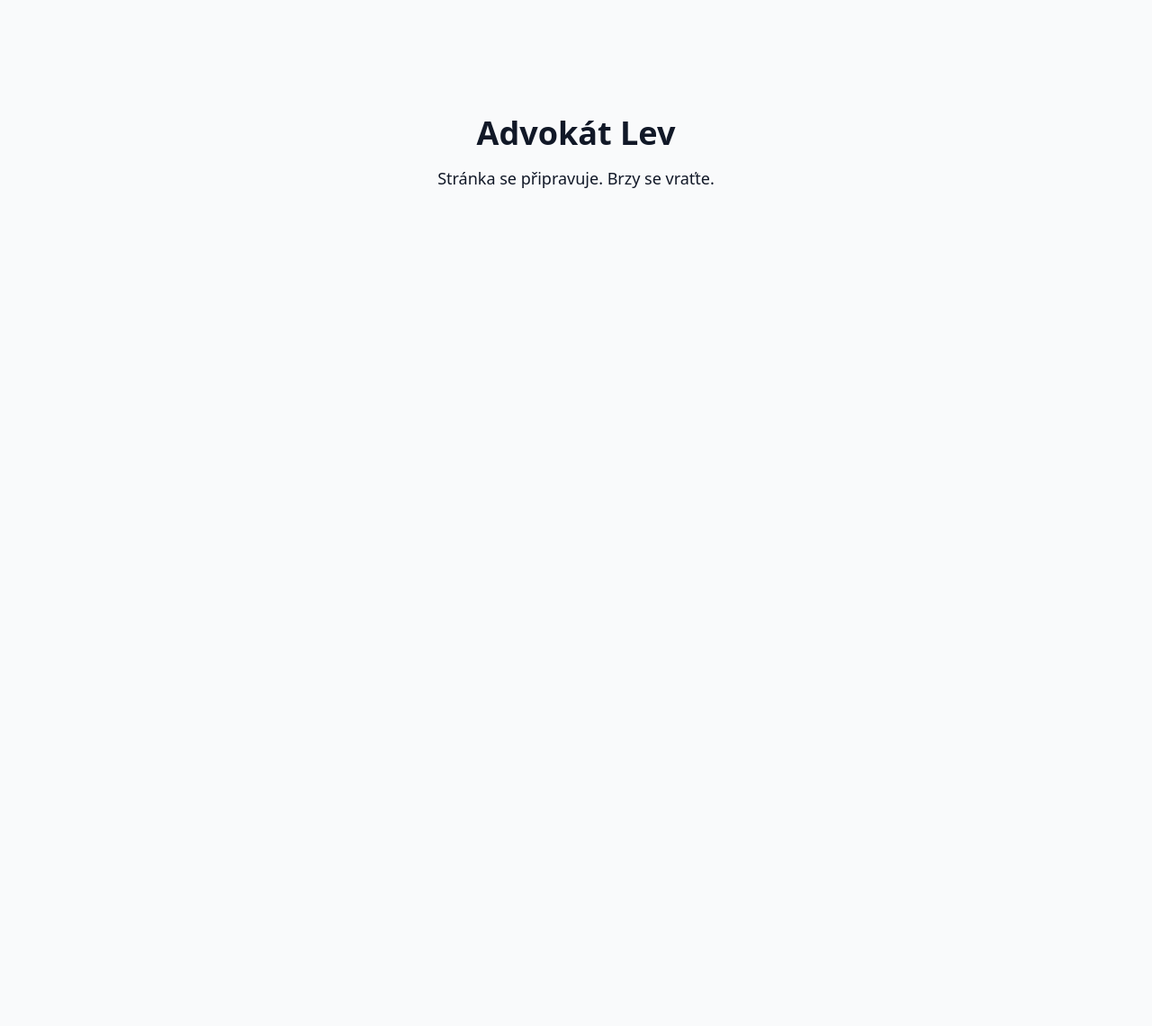
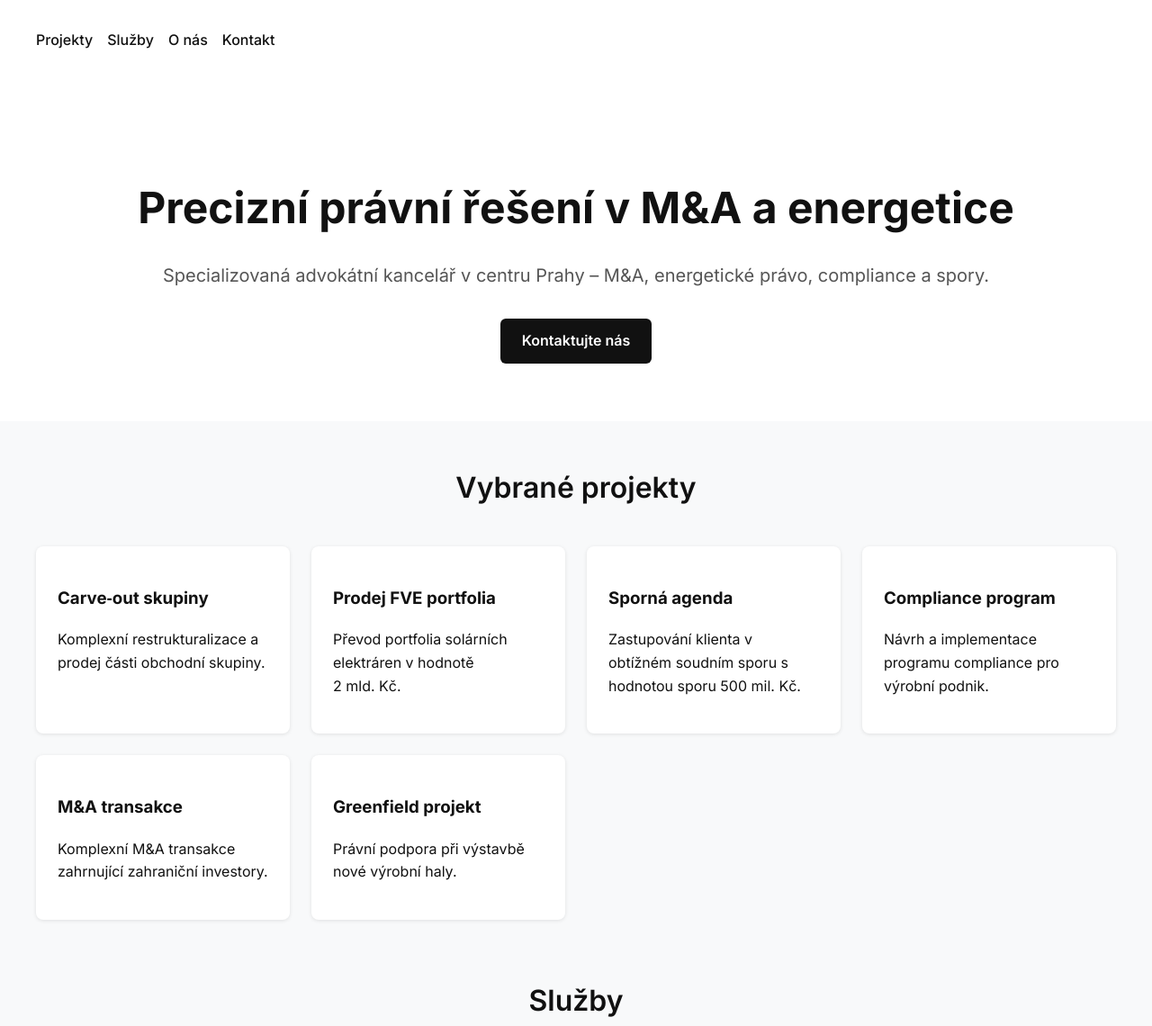
Before and after one commit to levpartnersceo-design/advokatlev, a plain HTML site: page index.html in a window 1280 px wide. Shown: the top 1140 px of the page at 90% size. Before the commit the page ends 800 px from the top, so only its background shows below. Drawn offline with nearby package versions, Linux system fonts and the light colour scheme.

Commit message:
Update index.html

```diff
--- a/index.html
+++ b/index.html
@@ -1,15 +1,82 @@
 <!DOCTYPE html>
 <html lang="cs">
 <head>
-  <meta charset="UTF-8" />
-  <meta name="viewport" content="width=device-width, initial-scale=1.0" />
-  <title>Advokat Lev</title>
-  <link rel="stylesheet" href="https://cdn.jsdelivr.net/npm/tailwindcss@2.2.19/dist/tailwind.min.css">
+  <meta charset="utf-8">
+  <meta name="viewport" content="width=device-width, initial-scale=1.0">
+  <title>Advokát Lev - Energetické právo & M&A</title>
+  <link rel="preconnect" href="https://fonts.googleapis.com">
+  <link rel="preconnect" href="https://fonts.gstatic.com" crossorigin>
+  <link href="https://fonts.googleapis.com/css2?family=Inter:wght@400;500;600;700&display=swap" rel="stylesheet">
+  <style>
+    body {margin:0;font-family:'Inter', sans-serif;background:#f8f9fa;color:#111;line-height:1.6;}
+    header {padding:2rem 1rem;background:#fff;box-shadow:0 1px 3px rgba(0,0,0,0.1);}
+    .container {max-width:1200px;margin:0 auto;padding:0 1rem;}
+    nav ul {list-style:none;display:flex;gap:1rem;padding:0;margin:0;}
+    nav a {color:#111;text-decoration:none;font-weight:500;}
+    nav a:hover {text-decoration:underline;}
+    .hero {padding:4rem 1rem;text-align:center;background:#fff;}
+    .hero h1 {font-size:3rem;margin-bottom:1rem;font-weight:700;}
+    .hero p {font-size:1.25rem;margin-bottom:2rem;color:#555;}
+    .btn {display:inline-block;padding:0.75rem 1.5rem;background:#111;color:#fff;border-radius:6px;text-decoration:none;font-weight:600;}
+    .btn:hover {background:#333;}
+    .section-title {font-size:2rem;margin:3rem 0 1.5rem;text-align:center;font-weight:600;}
+    .projects, .services {display:grid;grid-template-columns:repeat(auto-fit,minmax(250px,1fr));gap:1.5rem;padding:1rem;}
+    .project-card, .service-card {background:#fff;border-radius:8px;padding:1.5rem;box-shadow:0 1px 4px rgba(0,0,0,0.1);}
+    footer {padding:2rem 1rem;background:#111;color:#fff;text-align:center;margin-top:3rem;}
+  </style>
 </head>
-<body class="bg-gray-50 dark:bg-gray-900 text-gray-900 dark:text-gray-100">
-  <main class="container mx-auto px-4 py-32 text-center">
-    <h1 class="text-4xl font-bold mb-4">Advokát Lev</h1>
-    <p class="text-lg mb-8">Stránka se připravuje. Brzy se vraťte.</p>
-  </main>
+<body>
+  <header>
+    <div class="container">
+      <nav>
+        <ul>
+          <li><a href="#projekty">Projekty</a></li>
+          <li><a href="#sluzby">Služby</a></li>
+          <li><a href="#o-nas">O nás</a></li>
+          <li><a href="#kontakt">Kontakt</a></li>
+        </ul>
+      </nav>
+    </div>
+  </header>
+  <section class="hero">
+    <h1>Precizní právní řešení v M&A a energetice</h1>
+    <p>Specializovaná advokátní kancelář v centru Prahy – M&A, energetické právo, compliance a spory.</p>
+    <a class="btn" href="#kontakt">Kontaktujte nás</a>
+  </section>
+  <h2 class="section-title" id="projekty">Vybrané projekty</h2>
+  <div class="container projects">
+    <div class="project-card"><h3>Carve‑out skupiny</h3><p>Komplexní restrukturalizace a prodej části obchodní skupiny.</p></div>
+    <div class="project-card"><h3>Prodej FVE portfolia</h3><p>Převod portfolia solárních elektráren v hodnotě 2&nbsp;mld.&nbsp;Kč.</p></div>
+    <div class="project-card"><h3>Sporná agenda</h3><p>Zastupování klienta v obtížném soudním sporu s hodnotou sporu 500&nbsp;mil.&nbsp;Kč.</p></div>
+    <div class="project-card"><h3>Compliance program</h3><p>Návrh a implementace programu compliance pro výrobní podnik.</p></div>
+    <div class="project-card"><h3>M&A transakce</h3><p>Komplexní M&A transakce zahrnující zahraniční investory.</p></div>
+    <div class="project-card"><h3>Greenfield projekt</h3><p>Právní podpora při výstavbě nové výrobní haly.</p></div>
+  </div>
+  <h2 class="section-title" id="sluzby">Služby</h2>
+  <div class="container services">
+    <div class="service-card"><h3>M&A poradenství</h3><p>Strukturování transakcí, due diligence a smluvní dokumentace.</p></div>
+    <div class="service-card"><h3>Energetické právo</h3><p>Regulace, projekty obnovitelných zdrojů a obchodování s energiemi.</p></div>
+    <div class="service-card"><h3>Spory & Arbitrace</h3><p>Zastupování v civilních i arbitražních sporech, mediace.</p></div>
+    <div class="service-card"><h3>Compliance</h3><p>Vnitřní předpisy, whistleblowing, školení.</p></div>
+  </div>
+  <h2 class="section-title" id="o-nas">O nás</h2>
+  <div class="container">
+    <p>Jsme nezávislá advokátní kancelář zaměřená na M&A, energetické právo a spory. Poskytujeme špičkové právní služby s důrazem na osobní přístup a dlouhodobé partnerství.</p>
+  </div>
+  <h2 class="section-title" id="kontakt">Kontakt</h2>
+  <div class="container">
+    <p>Email: <a href="mailto:hello@advokatlev.cz">hello@advokatlev.cz</a></p>
+    <p>Telefon: <a href="tel:+420601030399">+420&nbsp;601&nbsp;030&nbsp;399</a></p>
+    <p>Adresa: Havlíčkova&nbsp;1029/3A, 110&nbsp;00&nbsp;Praha&nbsp;1</p>
+    <form action="mailto:hello@advokatlev.cz" method="post" enctype="text/plain">
+      <p><input type="text" name="name" placeholder="Vaše jméno" required style="padding:0.5rem;width:100%;margin-bottom:1rem;"></p>
+      <p><input type="email" name="email" placeholder="Váš e-mail" required style="padding:0.5rem;width:100%;margin-bottom:1rem;"></p>
+      <p><textarea name="message" placeholder="Vaše zpráva" rows="4" required style="padding:0.5rem;width:100%;margin-bottom:1rem;"></textarea></p>
+      <p><button class="btn" type="submit">Odeslat</button></p>
+    </form>
+  </div>
+  <footer>
+    &copy; 2025 Advokát Lev – všechna práva vyhrazena.
+  </footer>
 </body>
 </html>
```
